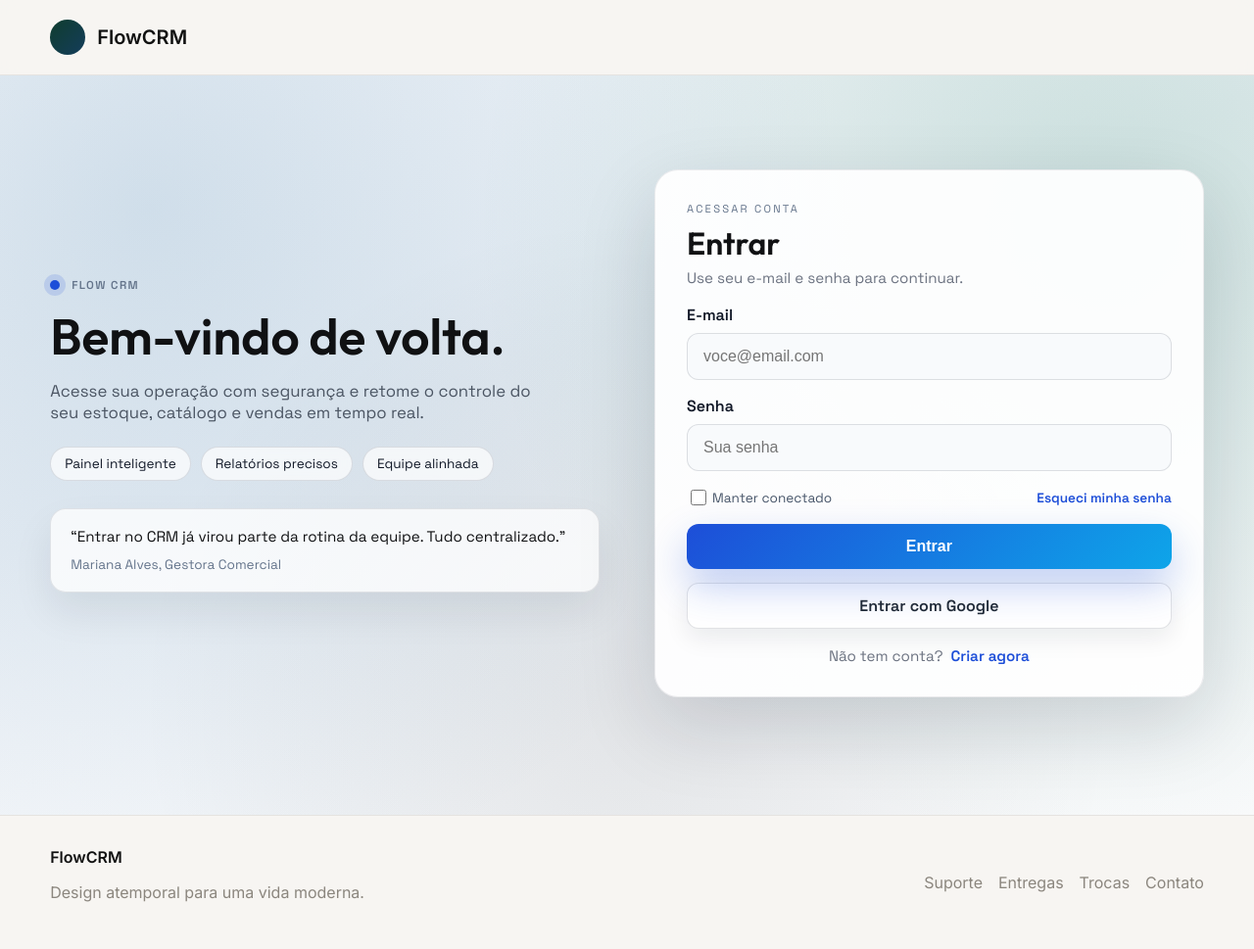
After one commit to gleydson-silv/trilha_backend_nadic, a Django app: page /app/login/ in a window 1280 px wide. The commit adds this page. Shown: the whole page at 98% size. Run offline with Django 5.2, Linux system fonts and the light colour scheme.

Commit message:
Adiciona pagina de login

```diff
--- a/users/frontend_views.py
+++ b/users/frontend_views.py
@@ -5,3 +5,8 @@ from django.views.decorators.csrf import ensure_csrf_cookie
 @ensure_csrf_cookie
 def app_register(request):
     return render(request, "register.html")
+
+
+@ensure_csrf_cookie
+def app_login(request):
+    return render(request, "login.html")
--- a/users/static/users/store.css
+++ b/users/static/users/store.css
@@ -692,10 +692,42 @@ body {
   color: #6b7280;
 }
 
+.auth-neo__footer--split {
+  margin-top: 0;
+  justify-content: space-between;
+  align-items: center;
+  font-size: 0.85rem;
+}
+
 .auth-neo__footer a {
   color: #1d4ed8;
   text-decoration: none;
   font-weight: 600;
+}
+
+.auth-neo__ghost {
+  display: grid;
+  place-items: center;
+  margin-top: 14px;
+  padding: 12px 16px;
+  border-radius: 12px;
+  border: 1px solid rgba(15, 23, 42, 0.12);
+  color: #1f2937;
+  text-decoration: none;
+  font-weight: 600;
+  background: #fff;
+  transition: transform 0.2s ease, box-shadow 0.2s ease;
+  box-shadow: 0 10px 24px rgba(15, 23, 42, 0.08);
+}
+
+.auth-neo__ghost:hover {
+  transform: translateY(-2px);
+}
+
+.auth-neo__check--inline {
+  grid-template-columns: 16px 1fr;
+  font-size: 0.85rem;
+  color: #475569;
 }
 
 .auth-neo__trust {
--- /dev/null
+++ b/users/templates/login.html
@@ -0,0 +1,75 @@
+{% extends 'base.html' %}
+
+{% block title %}Login{% endblock %}
+
+{% block nav %}{% endblock %}
+{% block header_actions %}{% endblock %}
+
+{% block content %}
+<section class="auth-neo">
+  <div class="auth-neo__bg"></div>
+  <div class="container auth-neo__grid">
+    <aside class="auth-neo__aside">
+      <div class="auth-neo__brand">
+        <span class="auth-neo__badge"></span>
+        <span>Flow CRM</span>
+      </div>
+
+      <h1>Bem-vindo de volta.</h1>
+      <p class="auth-neo__lead">
+        Acesse sua operação com segurança e retome o controle do seu estoque,
+        catálogo e vendas em tempo real.
+      </p>
+
+      <div class="auth-neo__highlights">
+        <div class="auth-neo__chip">Painel inteligente</div>
+        <div class="auth-neo__chip">Relatórios precisos</div>
+        <div class="auth-neo__chip">Equipe alinhada</div>
+      </div>
+
+      <div class="auth-neo__quote">
+        <p>“Entrar no CRM já virou parte da rotina da equipe. Tudo centralizado.”</p>
+        <span>Mariana Alves, Gestora Comercial</span>
+      </div>
+    </aside>
+
+    <div class="auth-neo__card">
+      <div class="auth-neo__head">
+        <p class="auth-neo__eyebrow">Acessar conta</p>
+        <h2>Entrar</h2>
+        <p class="auth-neo__sub">Use seu e-mail e senha para continuar.</p>
+      </div>
+
+      <form class="auth-neo__form" data-endpoint="/login/" data-method="POST" data-auth="false" data-redirect="/app/profile/">
+        <label class="auth-neo__field" for="login-email">
+          E-mail
+          <input id="login-email" type="email" name="email" placeholder="voce@email.com" required />
+        </label>
+
+        <label class="auth-neo__field" for="login-password">
+          Senha
+          <input id="login-password" type="password" name="password" placeholder="Sua senha" required />
+        </label>
+
+        <div class="auth-neo__footer auth-neo__footer--split">
+          <label class="auth-neo__check auth-neo__check--inline">
+            <input type="checkbox" />
+            <span>Manter conectado</span>
+          </label>
+          <a href="/app/forgot-password/">Esqueci minha senha</a>
+        </div>
+
+        <button class="auth-neo__submit" type="submit">Entrar</button>
+      </form>
+
+      <a class="auth-neo__ghost" href="/accounts/google/login/">Entrar com Google</a>
+      <div class="result" data-result></div>
+
+      <div class="auth-neo__footer">
+        <span>Não tem conta?</span>
+        <a href="/register/">Criar agora</a>
+      </div>
+    </div>
+  </div>
+</section>
+{% endblock %}
--- a/users/urls.py
+++ b/users/urls.py
@@ -26,4 +26,5 @@ urlpatterns = [
     path('categories/<int:category_id>/', views.category_detail_update_delete, name='category_detail_update_delete'),
     path('reports/revenue/', views.company_revenue, name='company_revenue'),
     path('app/register/',frontend_views.app_register, name='app_register'),
+    path('app/login/',frontend_views.app_login, name='app_login'),
 ]
--- a/users/views.py
+++ b/users/views.py
@@ -103,7 +103,7 @@ def login(request):
 
 
 def home(request):
-    return redirect("register")
+    return redirect("app_register")
 
 
 @api_view(['PATCH'])
```
Also changed, not shown: 1 other file.
